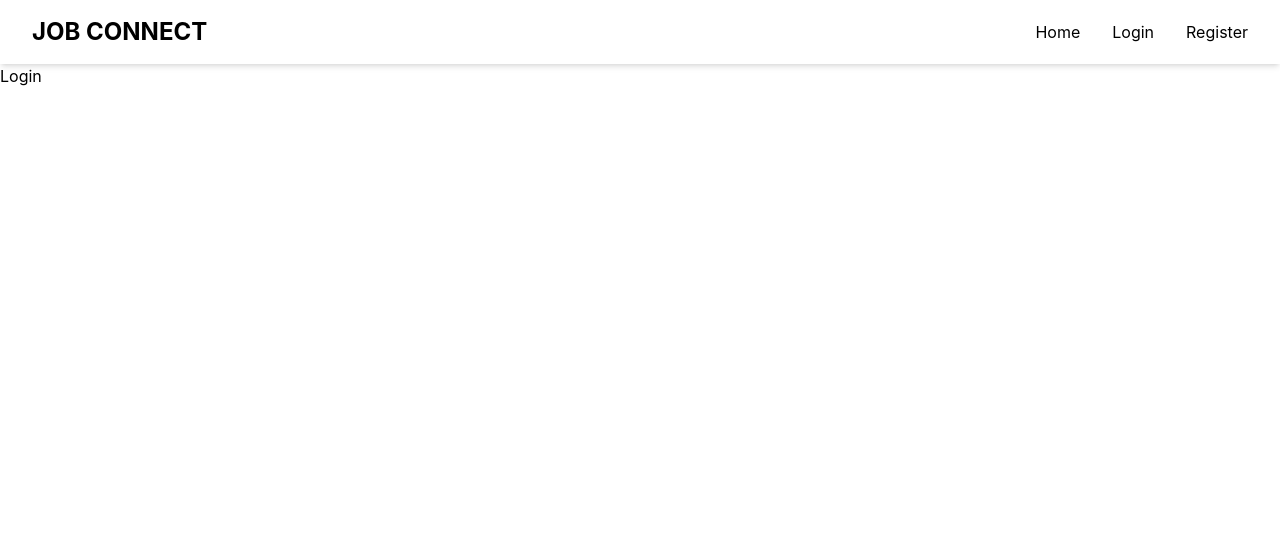
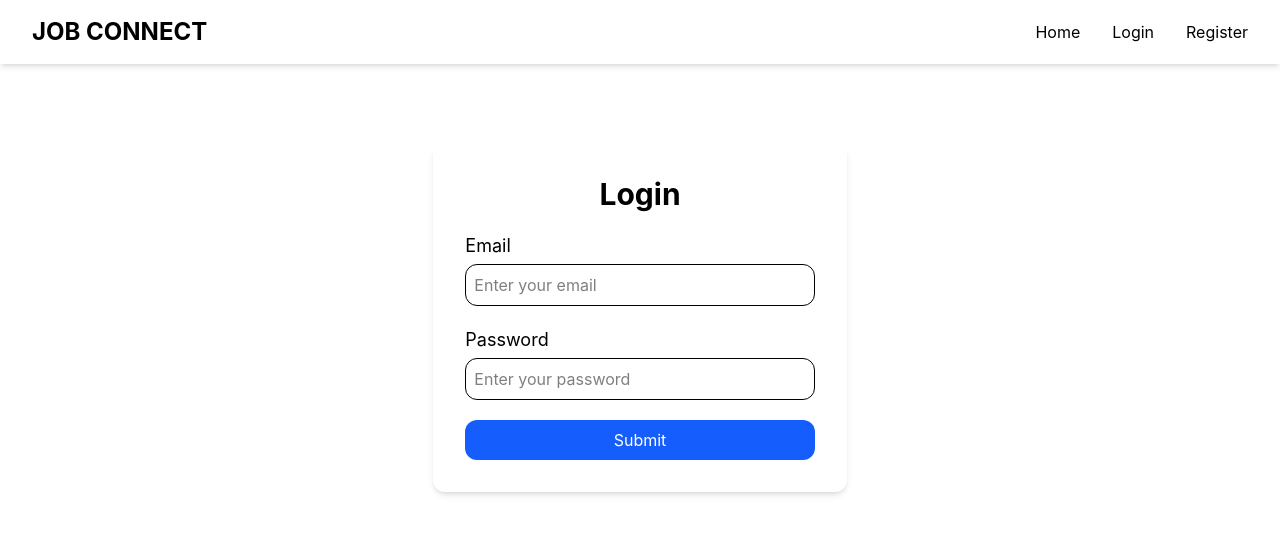
Before and after one commit to sahil63604-sudo/Job-connect, a React (Vite) app in the folder client/: page /login in a window 1280 px wide. Shown: the top 534 px of the page. Built offline with nearby package versions, Linux system fonts and the light colour scheme.

Commit message:
Connect frontend with jobs and applications API

```diff
--- a/client/package.json
+++ b/client/package.json
@@ -11,6 +11,7 @@
   },
   "dependencies": {
     "@tailwindcss/vite": "^4.3.3",
+    "axios": "^1.20.0",
     "react": "^19.2.8",
     "react-dom": "^19.2.8",
     "react-router-dom": "^7.18.3",
--- a/client/src/App.jsx
+++ b/client/src/App.jsx
@@ -1,9 +1,12 @@
 import React from 'react'
 import { BrowserRouter, Routes, Route } from "react-router-dom";
 import { Home } from './pages/Home';
-import { Login } from './pages/Login';
+import Login  from './pages/Login';
 import { Register } from './pages/Register';
 import Navbar from './components/Navbar';
+import Jobs from './pages/Jobs';
+import JobDetails from './pages/JobDetails';
+
  const App = () => {
   return (
     <>
@@ -13,8 +16,8 @@ import Navbar from './components/Navbar';
         <Route path="/" element={<Home/>} />
         <Route path="/login" element={<Login/>} />
         <Route path="/register" element={<Register/>} />
-
-
+        <Route path="/jobs" element={<Jobs />} />
+        <Route path='/jobs/:jobId' element={<JobDetails/>}/>
     </Routes>
     </BrowserRouter>
     </>
--- /dev/null
+++ b/client/src/pages/JobDetails.jsx
@@ -0,0 +1,59 @@
+import axios from 'axios'
+import React, { useEffect, useState } from 'react'
+import { Link, useParams } from 'react-router-dom'
+
+export default function JobDetails() {
+    let { jobId } = useParams()
+    const [job, setJob] = useState(null)
+    let token = localStorage.getItem('token')
+    useEffect(() => {
+        const getJobDetails = async () => {
+            let response = await axios.get(`http://localhost:5000/api/job/${jobId}`, {
+                headers: {
+                    Authorization: `Bearer ${token}`
+                }
+            })
+            setJob(response.data.job)
+            console.log(response.data.job);
+
+        }
+        getJobDetails()
+    }, [jobId])
+    const submitApplication = async () => {
+        let response = await axios.post(`http://localhost:5000/api/apply/application/${jobId}`,{},{
+            headers:{
+                Authorization:`Bearer ${token}`
+            }
+        })
+        console.log(response.data);
+
+    }
+    if (!job) {
+        return (
+            <div>loding.....</div>
+        )
+    }
+    return (
+        <>
+            <div>Job Detail
+            </div>
+
+
+            <h1>{job.title}</h1>
+            <p>{job.company}</p>
+            <p>{job.location}</p>
+            <p>{job.salary}</p>
+            <p>{job.jobType}</p>
+            <p>{job.description}</p>
+            {job.skills.map((skill) => (
+                <span key={skill}>
+                    {skill}
+                </span>
+            ))}
+
+            <button onClick={submitApplication}>Apply Now</button>
+
+        </>
+
+    )
+}
--- /dev/null
+++ b/client/src/pages/Jobs.jsx
@@ -0,0 +1,46 @@
+import axios from 'axios'
+import { useEffect, useState } from 'react'
+import { Link } from 'react-router-dom'
+export default function Jobs() {
+    const [jobs, setJobs] = useState([])
+    useEffect(() => {
+        const getJobs = async () => {
+
+            const token = localStorage.getItem("token")
+
+            const jobs = await axios.get(
+                'http://localhost:5000/api/job/getJob_Search',
+                {
+                    headers: {
+                        Authorization: `Bearer ${token}`
+                    }
+                }
+            )
+
+            setJobs(jobs.data.jobs)
+        }
+
+        getJobs()
+
+    }, [])
+
+    return (
+        <div>
+            <h1>Jobs</h1>
+
+            {jobs.map((job) => (
+                <div key={job._id}>
+                    <h2>{job.title}</h2>
+                    <p>{job.company}</p>
+                    <p>{job.location}</p>
+                    <p>{job.salary}</p>
+                    <Link to={`/jobs/${job._id}`}>
+                    <button >
+                        View Details
+                    </button>
+                    </Link>
+                </div>
+            ))}
+        </div>
+    )
+}
--- a/client/src/pages/Login.jsx
+++ b/client/src/pages/Login.jsx
@@ -1,7 +1,50 @@
-import React from 'react'
+import { useState } from "react"
+import axios from 'axios'
+export default function Login() {
+  const [email,setEmail]=useState('')
+  const [password,setPassword]=useState('')
+ async function handelSubmit(e) {
+    e.preventDefault()
+    try {
+      let response= await axios.post('http://localhost:5000/api/auth/login',{
+        email,
+        password
+      })
+      localStorage.setItem("token", response.data.token)
+        console.log(response.data)
+    } catch (error) {
+      console.log(error.response?.data)
+    }
+    console.log(email,password);
 
-export const Login = () => {
+  }
   return (
-    <div>Login</div>
+    <div className=" flex justify-center items-center mt-20">
+      <form onSubmit={handelSubmit} className="shadow-md rounded-xl p-8 space-y-5">
+        <h1 className="text-center text-3xl font-bold">Login</h1>
+        <div>
+
+        <label className="text-lg ">Email</label>
+        <input
+          value={email}
+          onChange={(e)=>{setEmail(e.target.value)}}
+         className="w-full py-2 border rounded-xl mt-1 px-2 " type="text" placeholder="Enter your email"/>
+        </div>
+      <div>
+
+        <label className="text-lg">Password</label>
+        <input
+         value={password}
+          onChange={(e)=>{setPassword(e.target.value)}}
+        className="w-full py-2 border rounded-xl mt-1 px-2" type="text" placeholder="Enter your password"
+/>
+        </div>
+        <div className="flex justify-center">
+          <button
+          type="submit"
+          className="w-full bg-blue-600 text-white py-2 rounded-xl">Submit</button>
+        </div>
+      </form>
+    </div>
   )
 }
```
Also changed, not shown: 1 other file (tests, documents, lock files or other folders).
